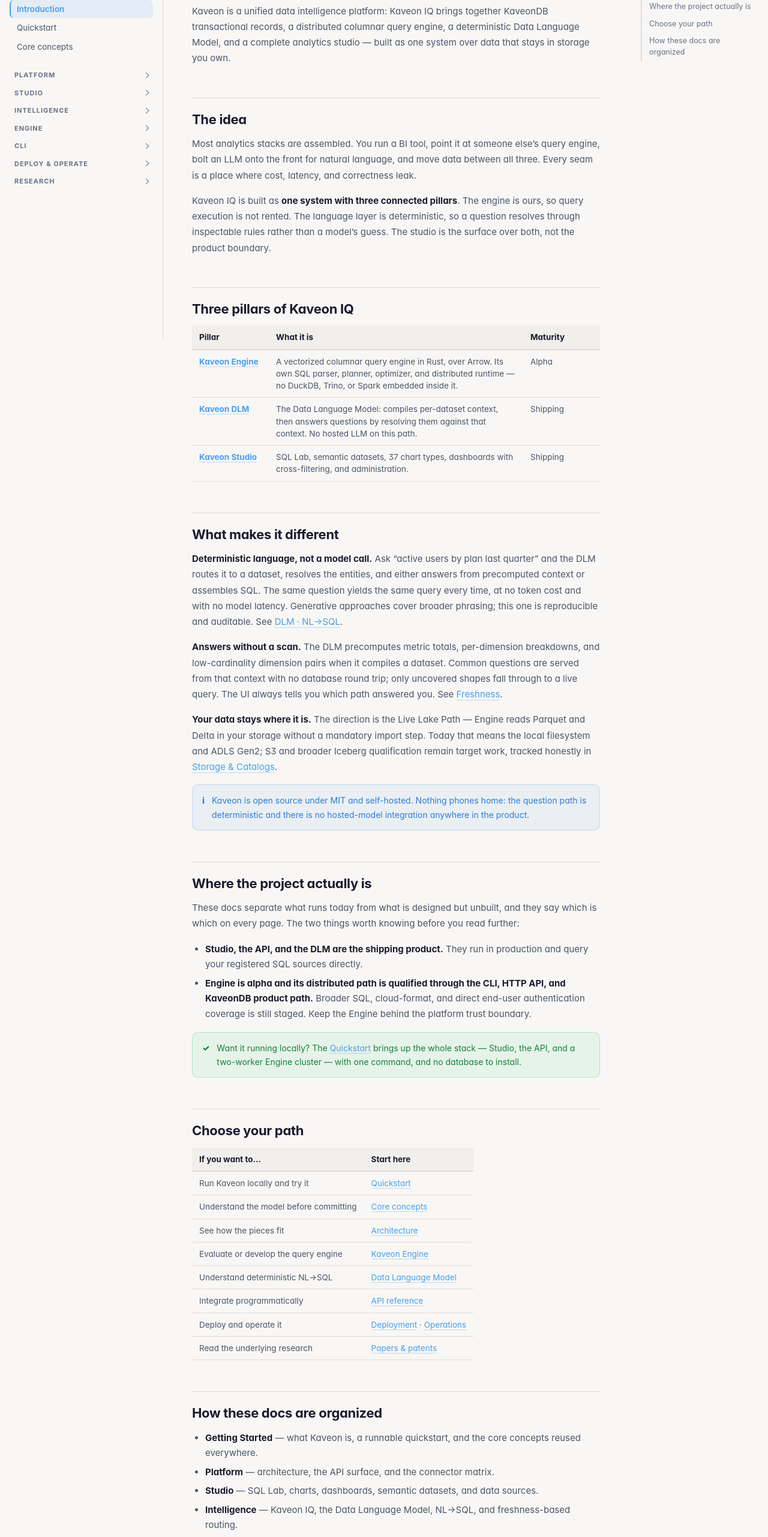
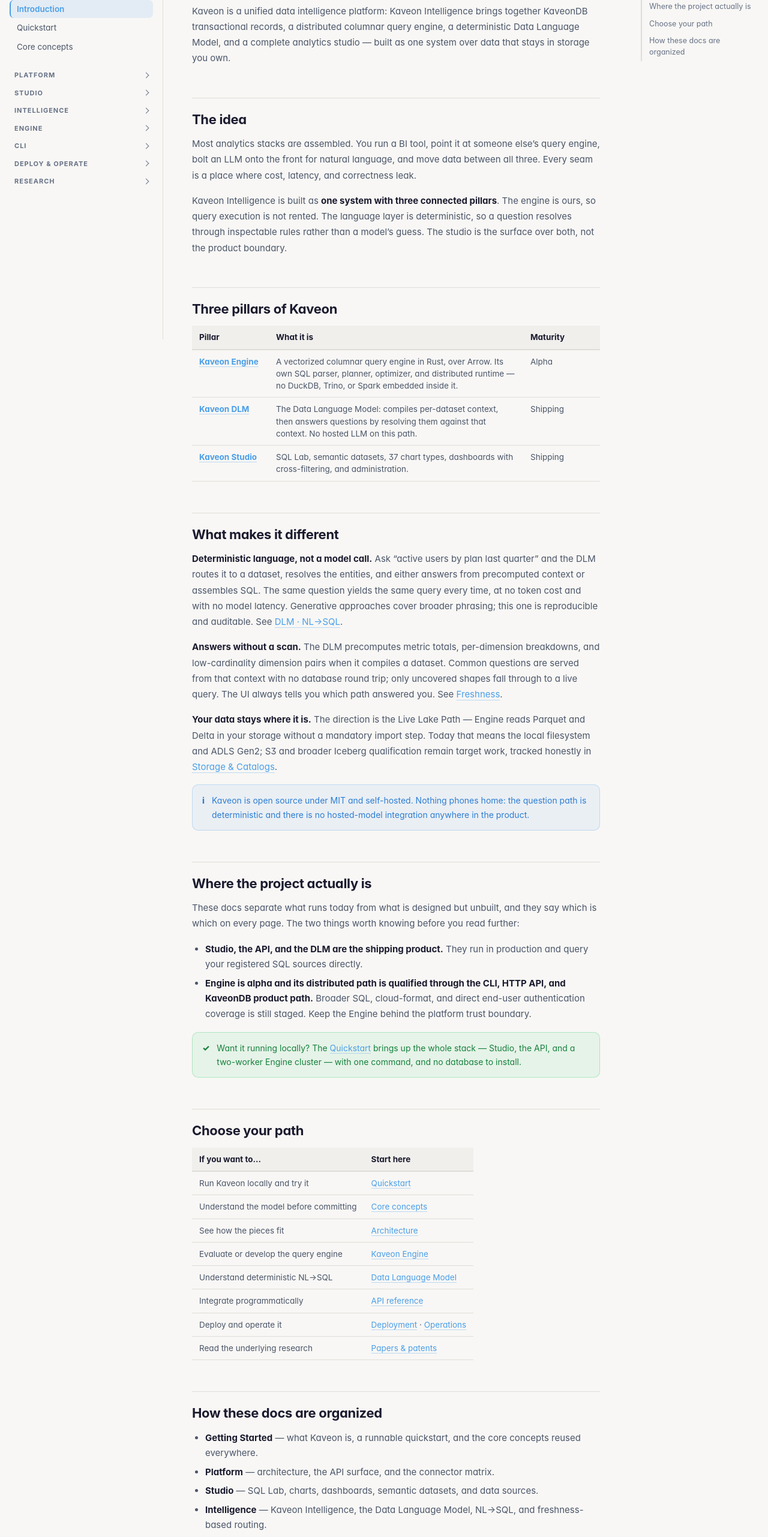
Before and after one commit to PruthviProdduturi/Kaveon, a Next.js app in the folder studio/: page /docs in a window 1280 px wide. Shown: the part 234-2797 px from the top of the page at 60% size. Built offline with nearby package versions, Linux system fonts and the light colour scheme; no server answers; a web font is replaced by a local one.

Commit message:
brand: position Kaveon Intelligence under Kaveon

```diff
--- a/studio/app/ProductPage.tsx
+++ b/studio/app/ProductPage.tsx
@@ -328,9 +328,9 @@ export default function ProductPage({ benchmarks = null }: { benchmarks?: Benchm
       <section style={{ padding: "96px 24px", background: "#0a0a0a", borderTop: HAIRLINE }}>
         <div style={{ maxWidth: 1080, margin: "0 auto" }}>
           <Anim dir="up" style={{ textAlign: "center", marginBottom: 48 }}>
-            <div style={{ fontSize: 11, fontWeight: 700, textTransform: "uppercase", letterSpacing: "4px", color: B, marginBottom: 12 }}>Kaveon IQ · The unified intelligence platform</div>
+            <div style={{ fontSize: 11, fontWeight: 700, textTransform: "uppercase", letterSpacing: "4px", color: B, marginBottom: 12 }}>Kaveon Intelligence · One governed platform</div>
             <h2 style={{ fontSize: "clamp(30px, 4vw, 44px)", fontWeight: 700, letterSpacing: "-1px", marginBottom: 14 }}>One governed intelligence system. Three connected pillars.</h2>
-            <p style={{ maxWidth: 760, margin: "0 auto", color: "#8b98a9", fontSize: 16, lineHeight: 1.75 }}>Kaveon IQ brings together the Data Language Model, Kaveon Engine, and Kaveon Studio: deterministic context, distributed execution, and a product surface for asking, exploring, and sharing answers.</p>
+            <p style={{ maxWidth: 760, margin: "0 auto", color: "#8b98a9", fontSize: 16, lineHeight: 1.75 }}>Kaveon Intelligence connects the Data Language Model, Kaveon Engine, and Kaveon Studio: governed context, distributed execution, and a product surface for asking, exploring, and sharing answers.</p>
           </Anim>
           <div className="about-grid-3" style={{ display: "grid", gridTemplateColumns: "repeat(3, 1fr)", gap: 18 }}>
             {[
--- a/studio/app/docs/architecture/page.tsx
+++ b/studio/app/docs/architecture/page.tsx
@@ -5,11 +5,11 @@ export const metadata = { title: "Architecture" };
 export default function ArchitectureDocs() {
   return (
     <div className="docs-prose">
-      <PageHeader eyebrow="Platform" title="Architecture" lead="Kaveon IQ is one product with three connected pillars: Kaveon Studio, the deterministic Data Language Model, and the Rust analytical Engine. Together they provide the governed product surface, semantic intelligence, and distributed execution path for lake-backed statements." />
+      <PageHeader eyebrow="Platform" title="Architecture" lead="Kaveon is one product with three connected pillars: Kaveon Studio, the deterministic Data Language Model, and the Rust analytical Engine. Together they provide the governed product surface, semantic intelligence, and distributed execution path for lake-backed statements." />
 
       <Callout type="note"><strong>Status vocabulary:</strong> Current means it is in the request path people use. Alpha means the path is implemented and qualified, but its SQL and cloud-format coverage is still expanding. Target means approved architecture that is not yet implemented.</Callout>
 
-      <Diagram src="/docs/architecture/kaveon-platform-architecture.svg" alt="Kaveon IQ architecture showing Studio, DLM, and Engine with current and target boundaries" caption="Kaveon IQ is the umbrella experience; its product boundary includes all three pillars. Solid connections are current; explicitly labeled target connections are roadmap architecture. Open the diagram for a full-size view." />
+      <Diagram src="/docs/architecture/kaveon-platform-architecture.svg" alt="Kaveon architecture showing Studio, DLM, and Engine with current and target boundaries" caption="Kaveon Intelligence is the governed capability across all three pillars. Solid connections are current; explicitly labeled target connections are roadmap architecture. Open the diagram for a full-size view." />
 
       <h2>Runtime boundaries</h2>
       <table>
--- a/studio/app/docs/page.tsx
+++ b/studio/app/docs/page.tsx
@@ -8,7 +8,7 @@ export default function DocsIntro() {
       <PageHeader
         eyebrow="Introduction"
         title="Kaveon documentation"
-        lead="Kaveon is a unified data intelligence platform: Kaveon IQ brings together KaveonDB transactional records, a distributed columnar query engine, a deterministic Data Language Model, and a complete analytics studio — built as one system over data that stays in storage you own."
+        lead="Kaveon is a unified data intelligence platform: Kaveon Intelligence brings together KaveonDB transactional records, a distributed columnar query engine, a deterministic Data Language Model, and a complete analytics studio — built as one system over data that stays in storage you own."
       />
 
       <h2>The idea</h2>
@@ -18,13 +18,13 @@ export default function DocsIntro() {
         place where cost, latency, and correctness leak.
       </p>
       <p>
-        Kaveon IQ is built as <strong>one system with three connected pillars</strong>. The engine is ours, so query
+        Kaveon Intelligence is built as <strong>one system with three connected pillars</strong>. The engine is ours, so query
         execution is not rented. The language layer is deterministic, so a question resolves through
         inspectable rules rather than a model&rsquo;s guess. The studio is the surface over both, not the
         product boundary.
       </p>
 
-      <h2>Three pillars of Kaveon IQ</h2>
+      <h2>Three pillars of Kaveon</h2>
       <table>
         <thead>
           <tr><th>Pillar</th><th>What it is</th><th>Maturity</th></tr>
@@ -116,7 +116,7 @@ export default function DocsIntro() {
         <li><strong>Getting Started</strong> — what Kaveon is, a runnable quickstart, and the core concepts reused everywhere.</li>
         <li><strong>Platform</strong> — architecture, the API surface, and the connector matrix.</li>
         <li><strong>Studio</strong> — SQL Lab, charts, dashboards, semantic datasets, and data sources.</li>
-        <li><strong>Intelligence</strong> — Kaveon IQ, the Data Language Model, NL→SQL, and freshness-based routing.</li>
+        <li><strong>Intelligence</strong> — Kaveon Intelligence, the Data Language Model, NL→SQL, and freshness-based routing.</li>
         <li><strong>Engine</strong> — the Rust engine manual: architecture, SQL, distributed runtime, storage, and memory.</li>
         <li><strong>CLI</strong> — installation, authenticated connections, interactive commands, catalog administration, and automation.</li>
         <li><strong>Deploy &amp; Operate</strong> — deployment, auth and RBAC, operations, troubleshooting, upgrades, and releases.</li>
--- a/studio/components/docs/manifest.ts
+++ b/studio/components/docs/manifest.ts
@@ -61,7 +61,7 @@ export const DOCS_NAV: readonly DocsGroup[] = [
   {
     label: "Intelligence",
     items: [
-      { title: "Kaveon IQ", href: "/docs/iq", description: "The governed intelligence layer that connects DLM, Engine, and Studio.", keywords: ["iq", "context", "agent"], status: "Reference" },
+      { title: "Kaveon Intelligence", href: "/docs/iq", description: "The governed intelligence layer that connects DLM, Engine, and Studio.", keywords: ["intelligence", "context", "agent"], status: "Reference" },
       { title: "Data Language Model", href: "/docs/dlm", description: "Understand Kaveon's compiled semantic layer.", keywords: ["dlm"], status: "Stable" },
       { title: "DLM · NL→SQL", href: "/docs/nl-to-sql", description: "Turn questions into deterministic queries.", keywords: ["natural language", "dlm"], status: "Stable" },
       { title: "Freshness Algorithm", href: "/docs/freshness", description: "Route between context and live data.", status: "Stable" },
```
Also changed, not shown: studio/app/docs/iq/page.tsx (+6 -6 lines), 5 other files (tests, documents, lock files or other folders).
